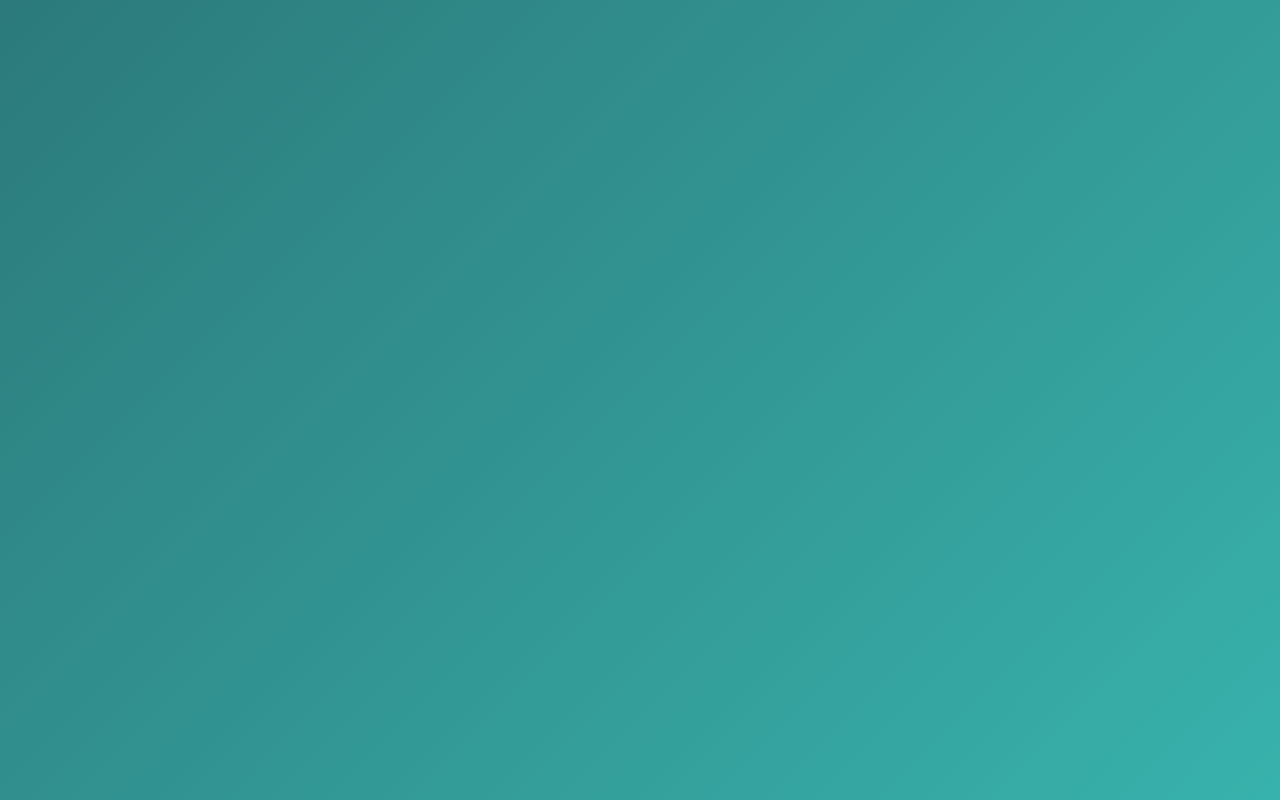
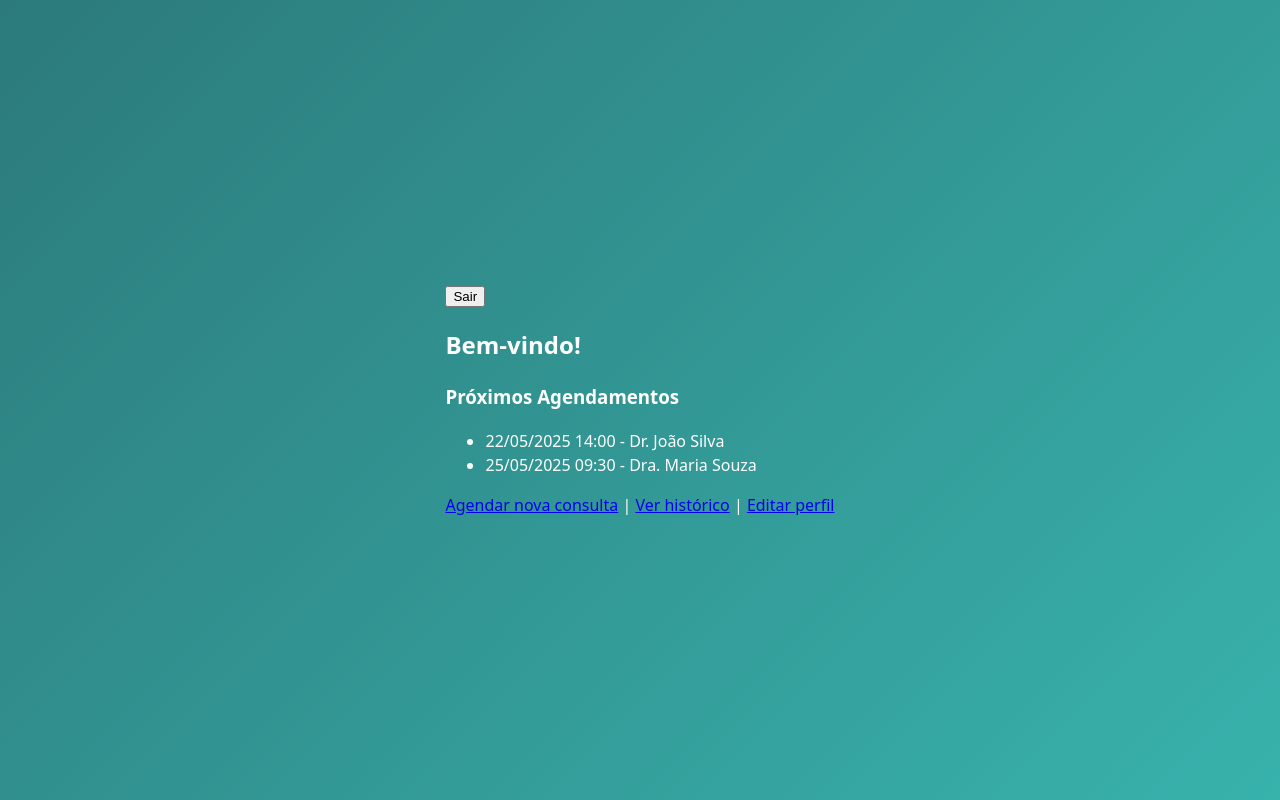
Before and after one commit to JoaoVicttor07/saude-plus-front, a React (Vite) app: page /dashboard in a window 1280 px wide. Before the commit this address had no page. Built offline with nearby package versions, Linux system fonts and the light colour scheme.

Commit message:
feat(patient): adiciona rotas para cada pagina

```diff
--- a/src/App.jsx
+++ b/src/App.jsx
@@ -1,15 +1,27 @@
 import { BrowserRouter as Router, Routes, Route, Navigate } from 'react-router-dom';
 import Signin from './pages/Auth/Signin';
 import Signup from './pages/Auth/Signup';
+import PatientDashboard from './pages/patient/dashboard';
+import AppointmentsList from './pages/patient/appointmentsList';
+import AppointmentDetail from './pages/patient/appointmentDetail';
+import Calendar from './pages/patient/calendar';
+// import ProfileEdit from './pages/patient/profileEdit';
+// import ProfileView from './pages/patient/profileView';
 
 
 function App() {
   return (
     <Router>
       <Routes>
-        <Route path='/' element={<Navigate to = "/signin" replace />} />
+        <Route path='/' element={<Navigate to="/signin" replace />} />
         <Route path='/signin' element={<Signin />} />
         <Route path='/signup' element={<Signup />} />
+        <Route path='/dashboard' element={<PatientDashboard />} />
+        <Route path='/appointments' element={<AppointmentsList />} />
+        <Route path='/appointment/:id' element={<AppointmentDetail />} />
+        <Route path='/calendar' element={<Calendar />} />
+        {/* <Route path='/profile/edit' element={<ProfileEdit />} />
+        <Route path='/profile' element={<ProfileView />} /> */}
       </Routes>
     </Router>
   );
--- a/src/pages/Auth/Signin/index.jsx
+++ b/src/pages/Auth/Signin/index.jsx
@@ -15,7 +15,7 @@ function Signin() {
     e.preventDefault();
     // Autenticação estática enquanto a api é desenvolvida
     if (email === "paciente@paciente.com") {
-      navigate("/paciente/dashboard");
+      navigate("/dashboard");
     } else if (email === "medico@medico.com") {
       navigate("/medico");
     } else {
--- a/src/pages/Auth/Signup/style.css
+++ b/src/pages/Auth/Signup/style.css
@@ -1,8 +1,7 @@
 /* src/pages/Auth/Signup/style.css */
 
 .signup-container {
-    max-width: 400px;
-    margin: 64px auto;
+    width: 100%;
     padding: 32px;
     background-color: #fff;
     border-radius: 12px;
@@ -12,15 +11,15 @@
 }
 
 .signup-container h1 {
+    margin: 0;
     font-size: 28px;
     font-weight: bold;
-    margin-bottom: 10px;
 }
 
 .signup-form {
     display: flex;
     flex-direction: column;
-    gap: 15px;
+    gap: 8px;
 }
 
 .signup-form label {
@@ -40,6 +39,10 @@
     transition: border-color 0.3s ease;
 }
 
+#sexo {
+    margin-bottom: 15px;
+}
+
 .signup-form input:focus,
 .signup-form select:focus {
     border-color: #38b2ac;
@@ -51,6 +54,7 @@
     background-color: #2c7a7b;
     color: #ffffff;
     padding: 12px;
+    margin-bottom: 10px;
     border: none;
     border-radius: 6px;
     cursor: pointer;
@@ -63,7 +67,7 @@
 }
 
 .register-link {
-    margin-top: 15px;
+    margin: 10px 0 0 0;
     font-size: 14px;
     color: #2c7a7b;
 }
--- a/src/pages/patient/dashboard/index.jsx
+++ b/src/pages/patient/dashboard/index.jsx
@@ -15,20 +15,20 @@ function PatientDashboard() {
 
   return (
     <div className="patient-dashboard-container">
-      <button onClick={handleLogout}>Sair</button>
-      <h2>Bem-vindo!</h2>
-      <h3>Próximos Agendamentos</h3>
-      <ul>
+      <button className="dashboard-logout-btn" onClick={handleLogout}>Sair</button>
+      <h2 className="dashboard-title">Bem-vindo!</h2>
+      <h3 className="dashboard-section-title">Próximos Agendamentos</h3>
+      <ul className="dashboard-appointments-list">
         {agendamentos.map(a => (
-          <li key={a.id}>
+          <li className="dashboard-appointment-item" key={a.id}>
             {a.data} {a.hora} - {a.medico}
           </li>
         ))}
       </ul>
-      <nav>
-        <Link to="/patient/calendar">Agendar nova consulta</Link> |{' '}
-        <Link to="/patient/appointmentsList">Ver histórico</Link> |{' '}
-        <Link to="/patient/profileEdit">Editar perfil</Link>
+      <nav className="dashboard-nav">
+        <Link className="dashboard-link" to="/patient/calendar">Agendar nova consulta</Link> |{' '}
+        <Link className="dashboard-link" to="/patient/appointmentsList">Ver histórico</Link> |{' '}
+        <Link className="dashboard-link" to="/patient/profileEdit">Editar perfil</Link>
       </nav>
     </div>
   );
--- a/src/pages/patient/dashboard/style.css
+++ b/src/pages/patient/dashboard/style.css
@@ -0,0 +1,71 @@
+body {
+  background: linear-gradient(135deg, #319898 0%, #3ec6c6 100%);
+  min-height: 100vh;
+  margin: 0;
+  font-family: 'Segoe UI', Arial, sans-serif;
+}
+
+.patient-dashboard-container {
+  background: rgba(255,255,255,0.07);
+  border-radius: 16px;
+  box-shadow: 0 4px 32px rgba(0,0,0,0.10);
+  max-width: 480px;
+  margin: 60px auto;
+  padding: 40px 32px;
+  color: #fff;
+  text-align: center;
+}
+
+.patient-dashboard-container h2 {
+  font-size: 2.2rem;
+  margin-bottom: 16px;
+  font-weight: bold;
+}
+
+.patient-dashboard-container h3 {
+  font-size: 1.3rem;
+  margin-bottom: 12px;
+  font-weight: bold;
+}
+
+.patient-dashboard-container ul {
+  list-style: disc inside;
+  text-align: left;
+  margin: 0 auto 24px auto;
+  padding: 0 0 0 18px;
+  color: #f0f0f0;
+}
+
+.patient-dashboard-container nav {
+  margin-top: 18px;
+}
+
+.patient-dashboard-container a {
+  color: #b3e6ff;
+  text-decoration: underline;
+  margin: 0 6px;
+  transition: color 0.2s;
+}
+
+.patient-dashboard-container a:hover {
+  color: #fff;
+}
+
+.patient-dashboard-container button {
+  background: #fff;
+  color: #319898;
+  border: none;
+  border-radius: 6px;
+  padding: 7px 18px;
+  font-size: 1rem;
+  font-weight: 500;
+  cursor: pointer;
+  margin-bottom: 18px;
+  transition: background 0.2s, color 0.2s;
+}
+
+.patient-dashboard-container button:hover {
+  background: #319898;
+  color: #fff;
+  border: 1px solid #fff;
+}
```
